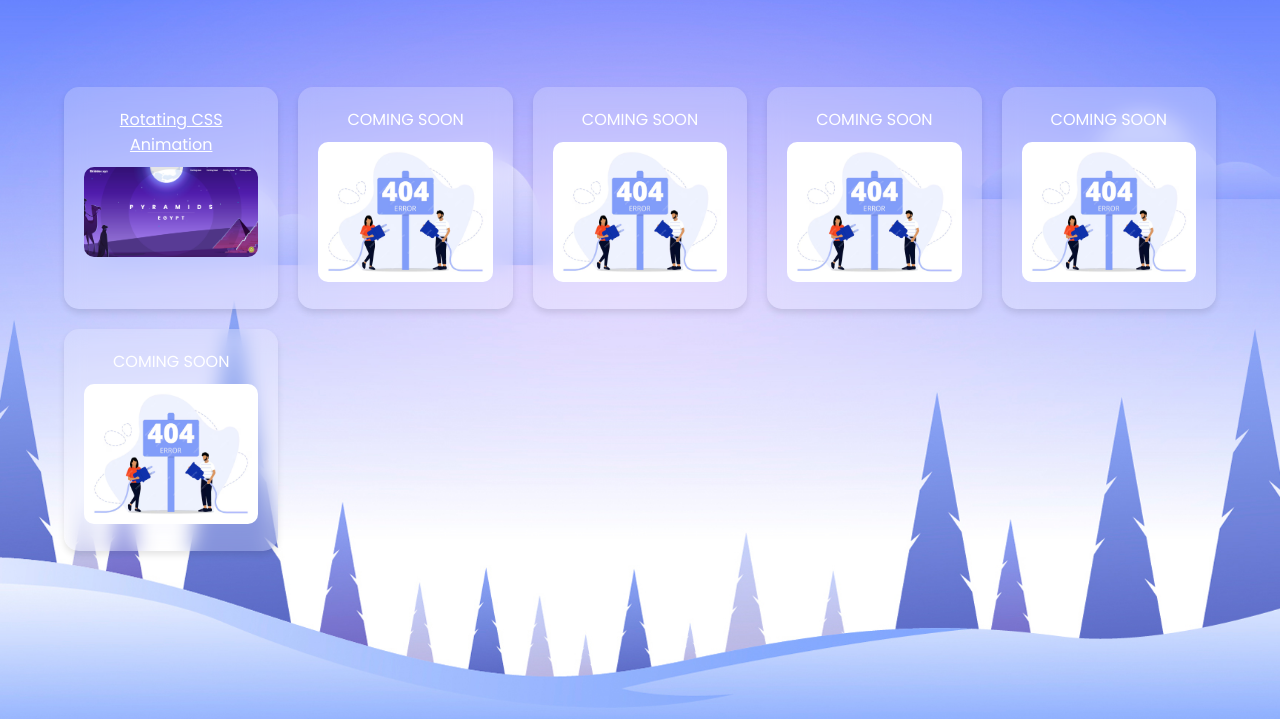
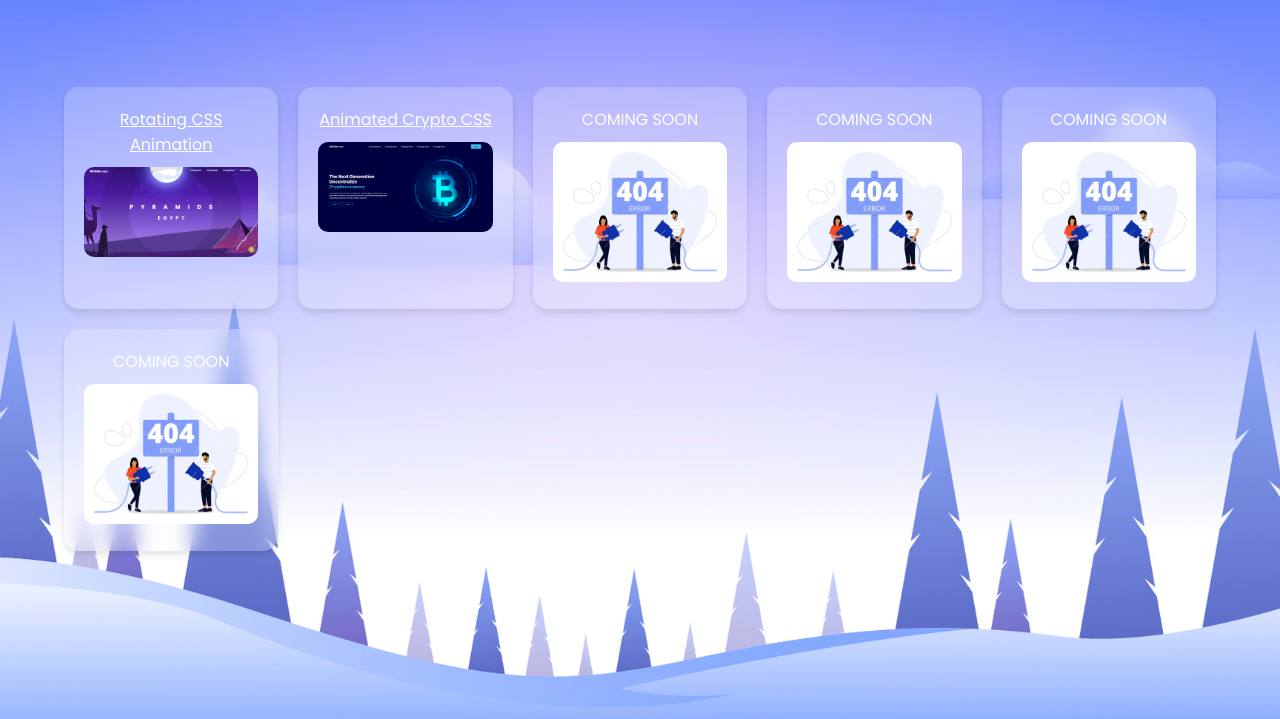
Before and after one commit to networkcatwork/Skidder.xyz-Template, a plain HTML site: page temp.html in a window 1280 px wide. Shown: the part 81-800 px from the top of the page. Drawn offline with Linux system fonts and the light colour scheme.

Commit message:
Update temp.html

```diff
--- a/temp.html
+++ b/temp.html
@@ -117,9 +117,9 @@
             <p>Rotating CSS Animation</p>
             <img src="image1.jpg" alt="Image 1">
         </a>
-        <a class="glass-box">
-            <p>COMING SOON</p>
-            <img src="404.jpg" alt="Image 2">
+        <a href="New folder (3).zip" download="New folder (3).zip" class="glass-box">
+            <p>Animated Crypto CSS</p>
+            <img src="image2.jpg" alt="Image 2">
         </a>
         <a class="glass-box">
             <p>COMING SOON</p>
```
